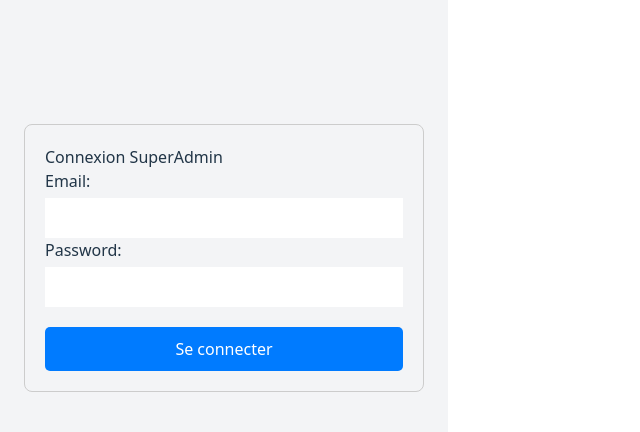
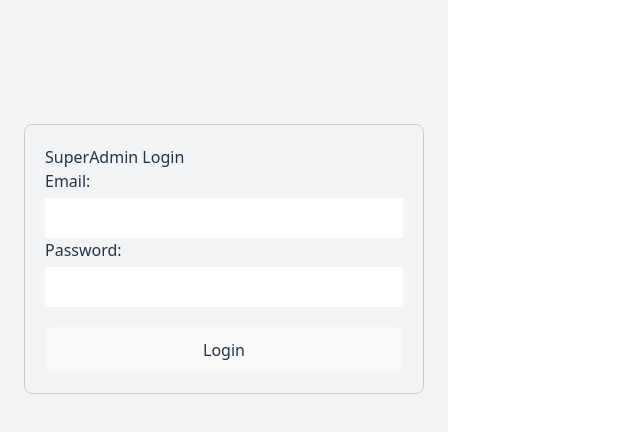
Before and after one commit to hdesumo/voyagemax-superadmin, a React (Vite) app: page /login in a window 1280 px wide. Shown: the top 432 px of the page, without its empty margins (0-640 px from the left). Built offline with nearby package versions, Linux system fonts and the light colour scheme.

Commit message:
🔐 Intégration du login SuperAdmin avec appel API axios

```diff
--- a/src/pages/LoginSuperAdmin.jsx
+++ b/src/pages/LoginSuperAdmin.jsx
@@ -10,7 +10,6 @@ const LoginSuperAdmin = () => {
 
   const handleLogin = async (e) => {
     e.preventDefault();
-    setError('');
 
     try {
       const response = await axios.post('https://api.voyagemax.net/api/auth/superadmin/login', {
@@ -18,29 +17,23 @@ const LoginSuperAdmin = () => {
         password,
       });
 
-      const { token, user } = response.data;
+      const { token } = response.data;
 
-      // Stocker le token et les infos utilisateur
+      // Sauvegarde du token dans le localStorage
       localStorage.setItem('token', token);
-      localStorage.setItem('user', JSON.stringify(user));
+      localStorage.setItem('role', 'superadmin');
 
-      // Rediriger vers le dashboard
+      // Redirection vers le dashboard
       navigate('/dashboard');
     } catch (err) {
-      console.error(err);
+      console.error('Login error:', err.response?.data || err.message);
       setError('Login failed. Please check your credentials.');
     }
   };
 
   return (
-    <div style={{
-      maxWidth: 400,
-      margin: '100px auto',
-      padding: 20,
-      border: '1px solid #ccc',
-      borderRadius: 8
-    }}>
-      <h2>Connexion SuperAdmin</h2>
+    <div style={{ maxWidth: 400, margin: '100px auto', padding: 20, border: '1px solid #ccc', borderRadius: 8 }}>
+      <h2>SuperAdmin Login</h2>
       <form onSubmit={handleLogin}>
         <label>Email:</label>
         <input
@@ -58,22 +51,8 @@ const LoginSuperAdmin = () => {
           required
           style={{ width: '100%', padding: 8, marginTop: 5 }}
         />
-        {error && <p style={{ color: 'red', marginTop: 10 }}>{error}</p>}
-        <button
-          type="submit"
-          style={{
-            marginTop: 20,
-            padding: 10,
-            width: '100%',
-            backgroundColor: '#007bff',
-            color: '#fff',
-            border: 'none',
-            borderRadius: 5,
-            cursor: 'pointer'
-          }}
-        >
-          Se connecter
-        </button>
+        {error && <p style={{ color: 'red' }}>{error}</p>}
+        <button type="submit" style={{ marginTop: 20, width: '100%', padding: 10 }}>Login</button>
       </form>
     </div>
   );
```
